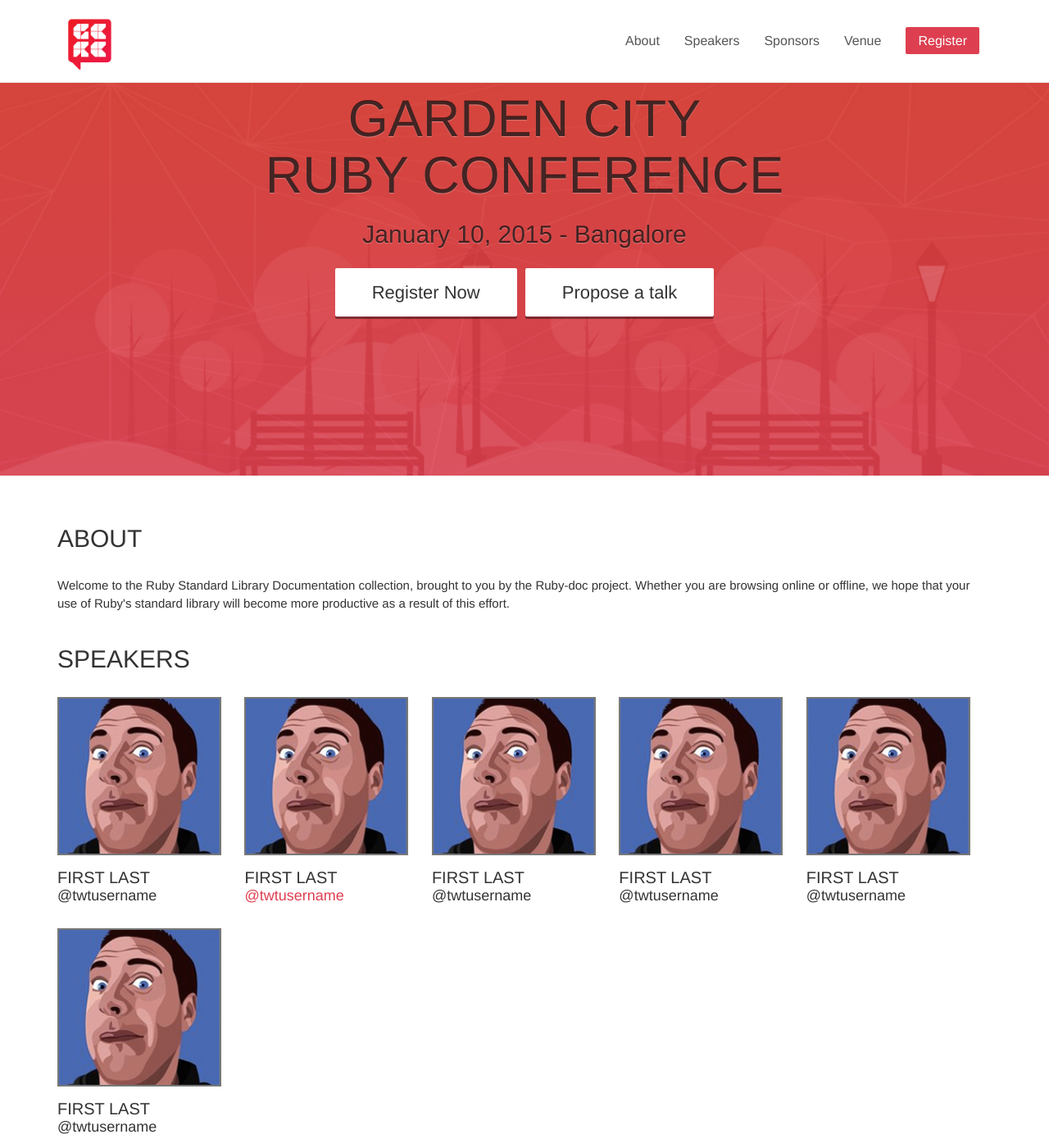
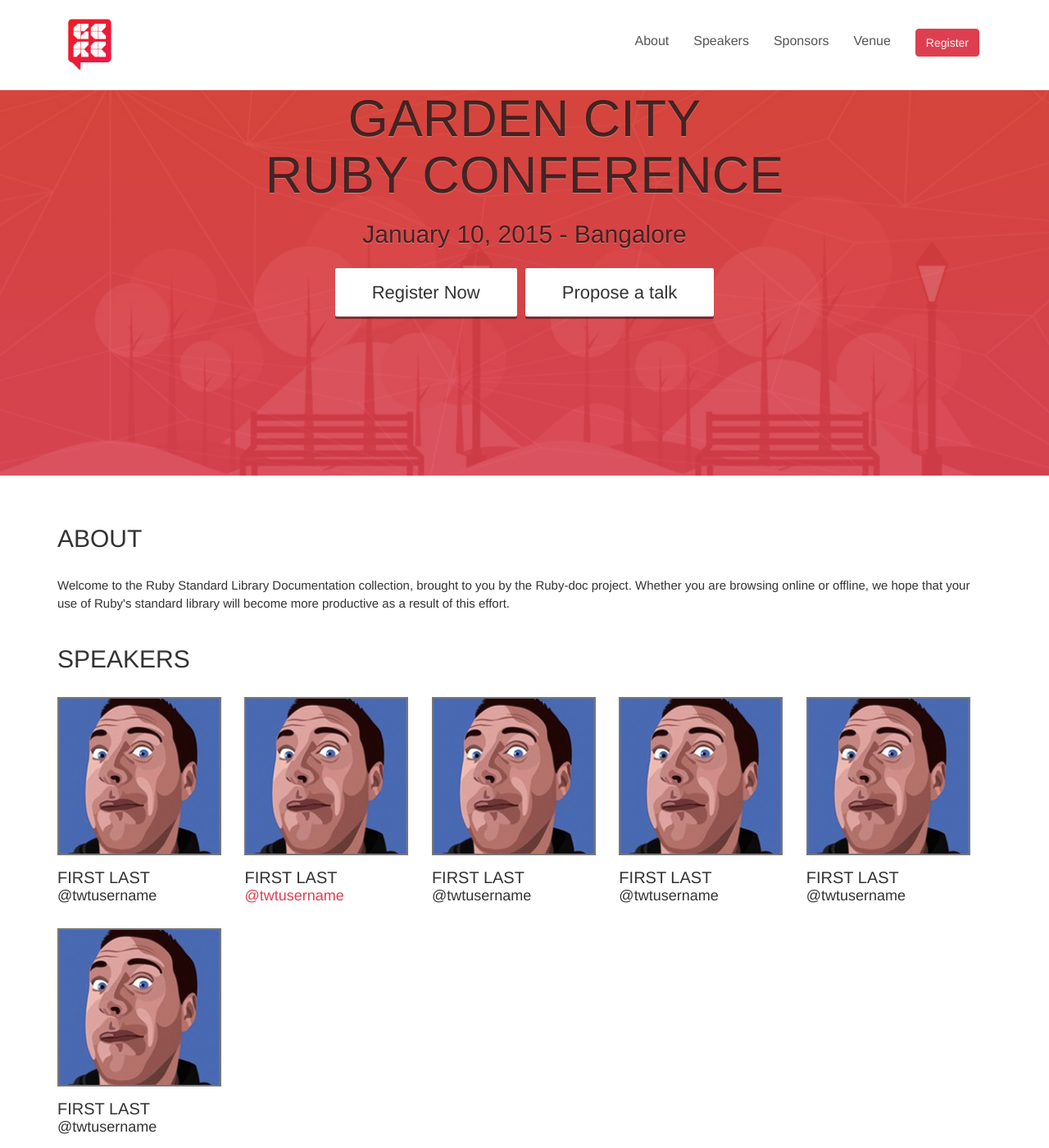
Before and after one commit to GardenCityRuby/GCRC2015, a Jekyll site: the page built from index.html, in a window 1280 px wide and 1400 px high. Shown: the whole window at 82% size. Built offline with Jekyll 4.4.1, drawn with Linux system fonts in a browser that asks for light colours.

Commit message:
Use bootstrap-friendly styles for buttons
* Having a class that can be reused can help.

- Remove selector specificity for nav links. Helps in avoiding the use
  of !important.

```diff
--- a/css/styles.scss
+++ b/css/styles.scss
@@ -38,17 +38,19 @@
     }
   }
 
-  & > li.nav-register {
-    a span {
-      padding:8px 15px;
-      border-radius:2px;
-      color: #fff;
-      background-color: $brand-primary;
-    }
-    a:hover span{
-      color: #FFF;
-      background-color: darken($brand-primary,10%);
-    }
+  .nav-register {
+    padding-top: 35px;
+  }
+}
+
+.btn-brand {
+  border-color: $brand-primary;
+  background-color: $brand-primary;
+  color: #fff;
+
+  &:hover {
+    color: #fff;
+    background-color: darken($brand-primary, 10%);
   }
 }
 
--- a/index.html
+++ b/index.html
@@ -21,7 +21,13 @@
         <li><a href="#speakers">Speakers</a></li>
         <li><a href="#sponsors">Sponsors</a></li>
         <li><a href="#venue">Venue</a></li>
-        <li class="nav-register"><a href=""><span>Register</span></a></li>
+        <li>
+          <a href="#" class="nav-register">
+            <span class="btn btn-brand">
+              Register
+            </span>
+          </a>
+        </li>
       </ul>
     </div><!--/.navbar-collapse -->
   </div>
```
